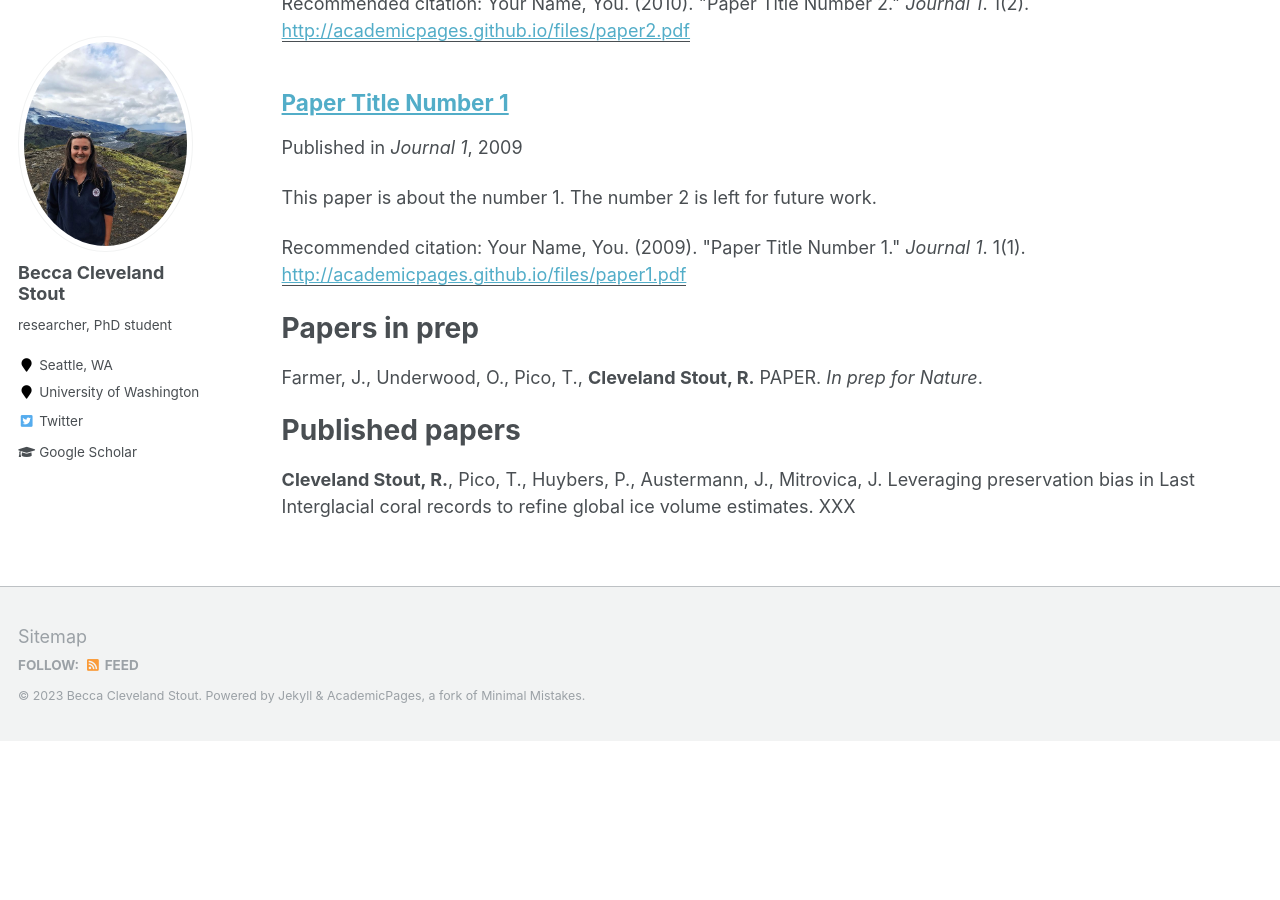
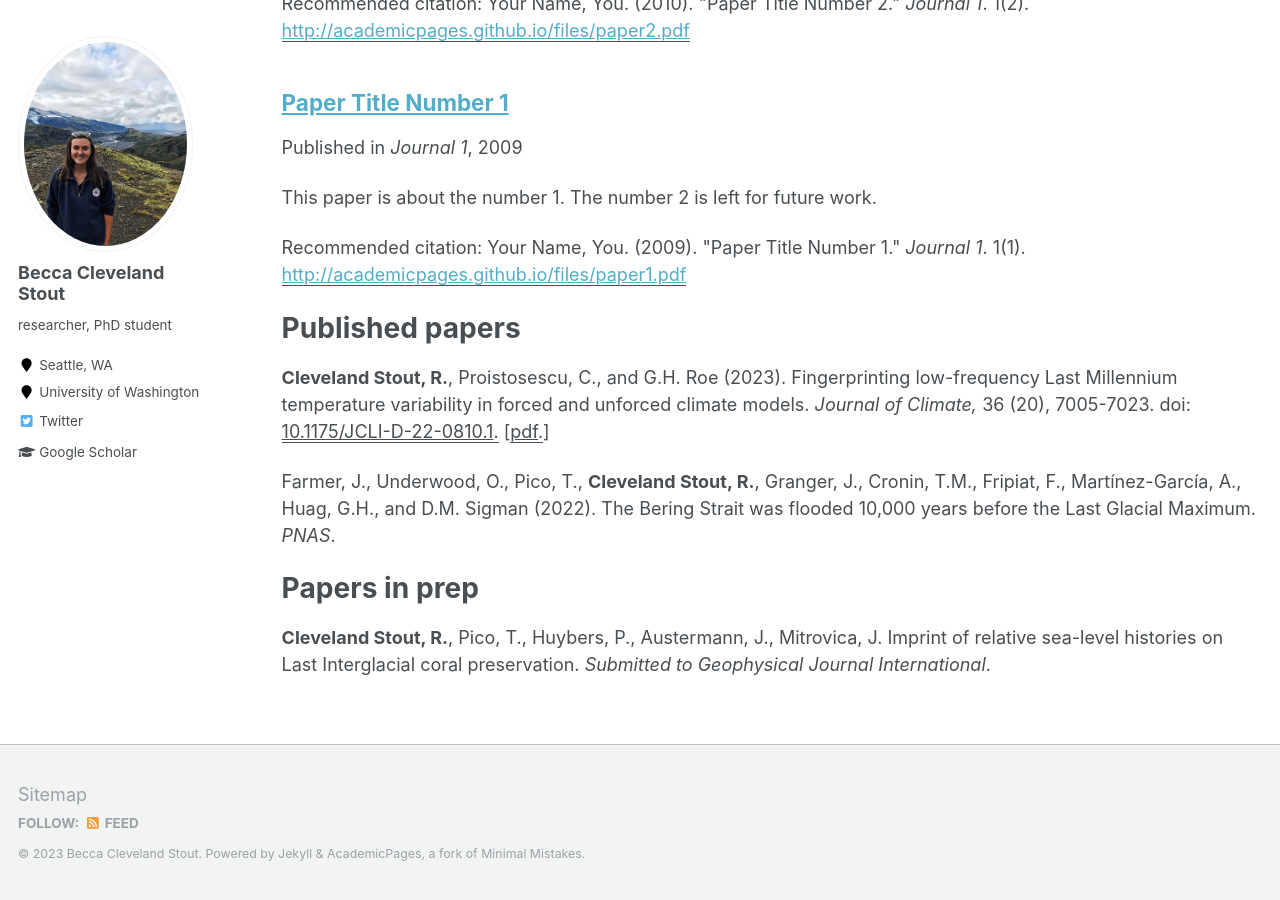
Before and after one commit to becca-cs/becca-cs.github.io, a Jekyll site: the page built from _pages/publications.md, in a window 1280 px wide and 900 px high, scrolled down 592 px. Built offline with Jekyll 4.4.1, drawn with Linux system fonts in a browser that asks for light colours; before the commit the page ends 1333 px from its top, so only the background shows below that.

Commit message:
Update publications.md

```diff
--- a/_pages/publications.md
+++ b/_pages/publications.md
@@ -15,8 +15,10 @@ author_profile: true
   {% include archive-single.html %}
 {% endfor %}
 
+# Published papers
+**Cleveland Stout, R.**, Proistosescu, C., and G.H. Roe (2023). Fingerprinting low-frequency Last Millennium temperature variability in forced and unforced climate models. *Journal of Climate,* 36 (20), 7005-7023. doi: <u><a href="{{https://journals.ametsoc.org/view/journals/clim/36/20/JCLI-D-22-0810.1.xml}}">10.1175/JCLI-D-22-0810.1</a>.</u> [<u><a href="{{https://journals.ametsoc.org/view/journals/clim/36/20/JCLI-D-22-0810.1.xml}}">pdf</a>.</u>]
+
+Farmer, J., Underwood, O., Pico, T., **Cleveland Stout, R.**, Granger, J., Cronin, T.M., Fripiat, F., Martínez-García, A., Huag, G.H., and D.M. Sigman (2022). The Bering Strait was flooded 10,000 years before the Last Glacial Maximum. *PNAS*.
+
 # Papers in prep
-Farmer, J., Underwood, O., Pico, T., **Cleveland Stout, R.** PAPER. *In prep for Nature*.
-
-# Published papers
-**Cleveland Stout, R.**, Pico, T., Huybers, P., Austermann, J., Mitrovica, J. Leveraging preservation bias in Last Interglacial coral records to refine global ice volume estimates. XXX
+**Cleveland Stout, R.**, Pico, T., Huybers, P., Austermann, J., Mitrovica, J. Imprint of relative sea-level histories on Last Interglacial coral preservation. *Submitted to Geophysical Journal International*.
```
